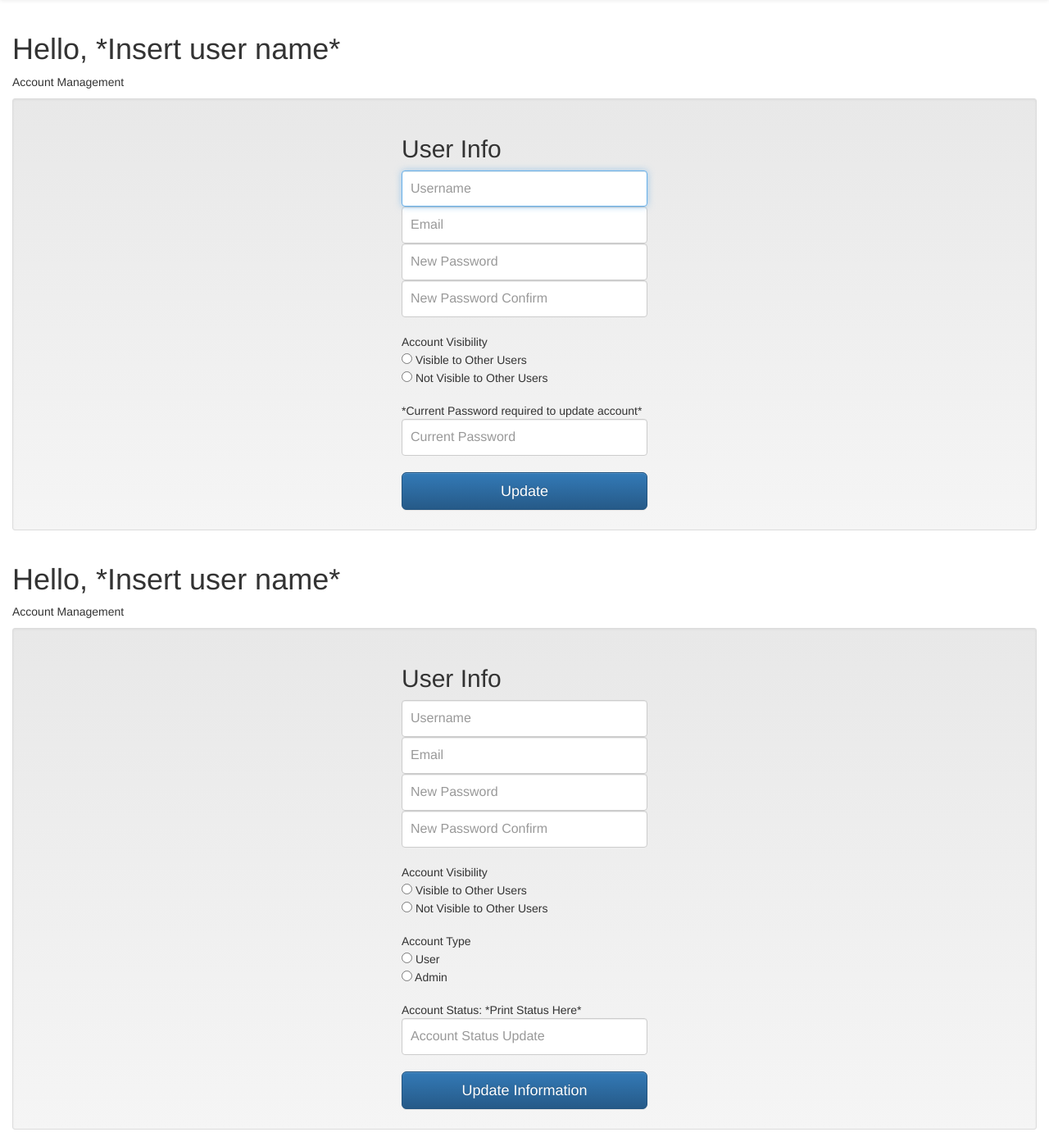
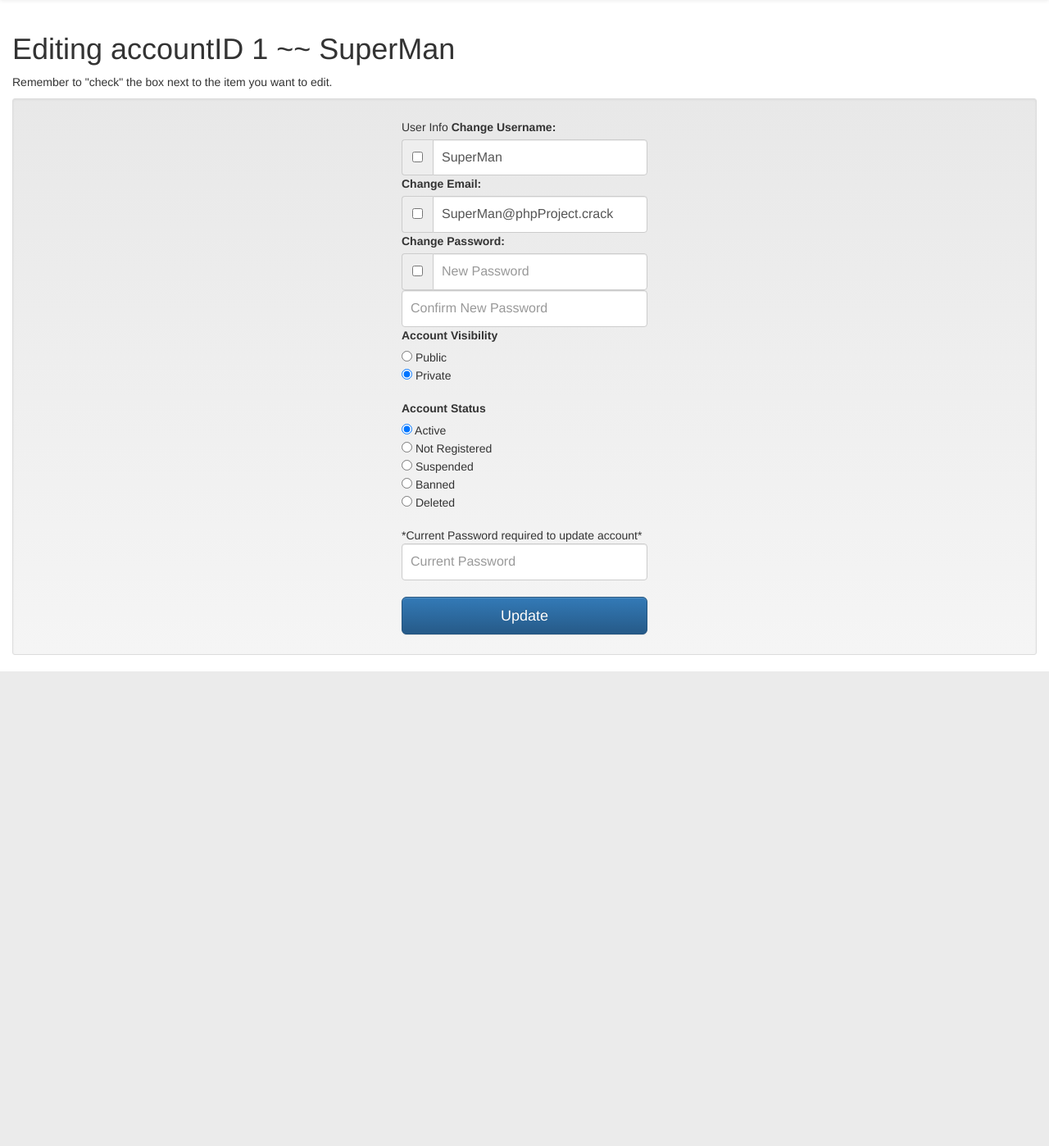
Before and after one commit to bkohler616/PhpLoginSys, a PHP site: page /AccountEdit.php?UserID=1 in a window 1280 px wide. Shown: the part 51-1449 px from the top of the page at 82% size. After the commit the page ends 870 px from the top, so only its background shows below. Run offline with PHP 8.4, Linux system fonts and the light colour scheme; a user stored in the database is signed in; data comes from the database, SQL or seed files in the repository; both versions use the stored data as it was after the commit.

Commit message:
Stuff about how this is broken and stuff. Will comment later maybe.

```diff
--- a/AccountEdit.php
+++ b/AccountEdit.php
@@ -1,5 +1,75 @@
 <?php $activePage = "accountEdit";
-require_once('phpItems.php'); ?>
+require_once('phpItems.php');
+StartSessionSafely();
+$errorExists = false;
+$errorMsg = "";
+$IsPasswordConfirmed = false;
+if (isset($_POST['changingUserID'])) {
+    //Validate if password is okay.
+    $testPass = preg_match($passwordRegex, $_POST["currentPassword"], $password);
+
+    $validInfo = false;
+    if ($testPass == 1) {
+        $validInfo = true;
+    }
+    if ($validInfo) {
+        $username = $_SESSION['Username'];
+        $query = mysqli_query($connection, "SELECT Login_Check('$username', '$password')") Or die("No Query String");
+        if (isset($query)) {
+            $row = mysqli_fetch_array($query)["Login_Check('$username', '$password')"];
+
+            if ($row == "Username and password match") {
+                $IsPasswordConfirmed = true;
+            } elseif ($row == "Username and password do not match") {
+                $errorExists = true;
+                $errorMsg = $errorMsg . "\nUsername and password do not match.";
+            } else {
+                $errorExists = true;
+                $errorMsg = $errorMsg . "\nUsername not found. Maybe you should sign up? (shouldn't appear here";
+            }
+        } else {
+            $errorExists = true;
+            $errorMsg = $errorMsg . "\nCritical issue. Query did not generate.";
+        }
+    } else {
+        $errorExists = true;
+        $errorMsg = "Confirmation password not valid.";
+    }
+
+}
+if ($IsPasswordConfirmed) {
+    $errorExists = true;
+    $errorMsg = "password confirmed!";
+
+}
+
+if (!isset($_GET['UserID']))
+    RedirectTo404(Errors::UserNotGiven);
+//TODO: Only specific people can edit. User and admins in hierarchy.
+if (!isset($_SESSION['UserID']))
+    RedirectTo403(Errors::NotLoggedIn);
+
+//User should be logged in from here on.
+$IsAllowedAccess = false;
+$IsOwnAccount = false;
+$UserIsAdmin = false;
+$UserIsSelfSuper = false;
+//Make a quick query to gather the information. Might as well grab it all just in case.
+$query = mysqli_query($connection, "SELECT UserID, AccountTypeID, Username, Email, AccountStatusID, AccountVisibilityID, DateCreated FROM Users WHERE UserID = " . $_GET['UserID']);
+if (!isset($query) || !$query) die($connection->error);
+$data = $query->fetch_assoc();
+
+if (($_SESSION['AccountTypeID'] > $data['AccountTypeID'] && $_SESSION['AccountTypeID'] != AccountType::Standard))
+    $UserIsAdmin = true;
+elseif ($_SESSION['AccountTypeID'] == AccountType::SuperAdministrator && $_GET['UserID'] == $_SESSION['UserID']) {
+    $UserIsAdmin = true;
+    $UserIsSelfSuper = true;
+} elseif ($_SESSION['UserID'] == $_GET['UserID'])
+    $IsOwnAccount = true;
+else
+    RedirectTo403(Errors::AdminOnly);
+
+?>
 <!DOCTYPE HTML>
 <HTML>
 <head>
@@ -11,92 +81,104 @@ require_once('phpItems.php'); ?>
 <?php require_once("NavBar.php"); ?>
 
 
-<!-- THIS IS THE USER SECTION THAT WILL APPEAR IF USER-->
 <div class="container-fluid">
-    <h1>Hello, *Insert user name*</h1>
-    <p>Account Management</p>
+    <h1>Editing accountID <?php echo $data['UserID'] . " ~~ " . $data['Username'] ?></h1>
+    <p>Remember to "check" the box next to the item you want to edit.</p>
+    <?php if ($errorExists) { ?>
+        <div class='alert alert-danger' role='alert'>
+            Error: <?php echo $errorMsg ?>
+        </div>
+
+    <?php } ?>
 
     <div class="well well-sm">
-        <form class="form-signin">
+        <form class="form-signin" method="post">
+            <input type="hidden" name="changingUserID" value="<?php echo $data['UserID'] ?>"
             <h2 class="form-signin-heading">User Info</h2>
 
-            <label for="inputUsername" class="sr-only">Username</label>
-            <input type="text" id="inputUsername" class="form-control" placeholder="Username" required=""
-                   autofocus="">
+            <label class="form-item-heading" for="changeUsername"> Change Username: </label>
+            <div class="input-group">
+                <span class="input-group-addon">
+                    <input type="checkbox" name="changeUsername">
+                </span>
+                <input type="text" name="inputUsername" class="form-control" placeholder="Username"
+                       value="<?php echo $data['Username'] ?>">
+            </div>
 
-            <label for="inputEmail" class="sr-only">Email</label>
-            <input type="email" id="inputEmail" class="form-control" placeholder="Email" required=""
-                   autofocus="">
+            <label class="form-item-heading" for="inputEmail">Change Email:</label>
+            <div class="input-group">
+                <span class="input-group-addon">
+                    <input type="checkbox" name="changeEmail">
+                </span>
+                <input type="email" name="inputEmail" class="form-control" placeholder="Email"
+                       value="<?php echo $data['Email'] ?>">
+            </div>
 
-            <label for="inputPassword" class="sr-only">New Password</label>
-            <input type="password" id="inputPassword" class="form-control" placeholder="New Password" required="">
+            <label class="form-item-heading" for="inputEmail">Change Password:</label>
+            <div class="input-group">
+                <span class="input-group-addon">
+                    <input type="checkbox" name="changeEmail">
+                </span>
+                <input type="password" name="inputNewPassword" class="form-control" placeholder="New Password">
+            </div>
+            <input type="password" name="inputConfirmPassword" class="form-control" placeholder="Confirm New Password">
 
-            <label for="inputPassword" class="sr-only">New Password Confirm</label>
-            <input type="password" id="inputPassword" class="form-control" placeholder="New Password Confirm" required="">
 
-            <br>Account Visibility
-            <div>
-                <input type="radio" name="accountVisibilityPublic" value=<?php AccountVisibility::PublicAccount ?>>
-                Visible to Other Users<br>
-                <input type="radio" name="accountVisibilityPrivate" value=<?php AccountVisibility::PrivateAccount ?>>
-                Not
-                Visible to Other Users<br>
-            </div>
+            <label class="form-item-heading" for="accountVisibility">Account Visibility</label>
+            <br>
+            <input type="radio" name="accountVisibility" value=<?php echo AccountVisibility::PublicAccount ?>
+                <?php if ($data['AccountVisibilityID'] == AccountVisibility::PublicAccount) echo "checked" ?>>
+            Public
+            <br>
+            <input type="radio" name="accountVisibility" value=<?php echo AccountVisibility::PrivateAccount ?>
+                <?php if ($data['AccountVisibilityID'] == AccountVisibility::PrivateAccount) echo "checked" ?>>
+            Private
+            <br>
+            <br>
+
+            <?php if ($UserIsAdmin) { ?>
+                <label class="form-item-heading" for="accountStatus">Account Status</label>
+                <br>
+                <input type="radio" name="accountStatus" value=<?php echo AccountStatus::Active ?>
+                    <?php if ($data['AccountStatusID'] == AccountStatus::Active) echo "checked" ?>> Active
+                <br>
+                <input type="radio" name="accountStatus" value=<?php echo AccountStatus::NotRegistered ?>
+                    <?php if ($data['AccountStatusID'] == AccountStatus::NotRegistered) echo "checked" ?>> Not Registered
+                <br>
+                <input type="radio" name="accountStatus" value=<?php echo AccountStatus::Suspended ?>
+                    <?php if ($data['AccountStatusID'] == AccountStatus::Suspended) echo "checked" ?>> Suspended
+                <br>
+                <input type="radio" name="accountStatus" value=<?php echo AccountStatus::Banned ?>
+                    <?php if ($data['AccountStatusID'] == AccountStatus::Banned) echo "checked" ?>> Banned
+                <br>
+                <input type="radio" name="accountStatus" value=<?php echo AccountStatus::Deleted ?>
+                    <?php if ($data['AccountStatusID'] == AccountStatus::Deleted) echo "checked" ?>> Deleted
+                <br>
+                <?php if (!$UserIsSelfSuper) { ?>
+                    <br>
+                    <label class="form-item-heading" for="accountType">Account Type</label>
+                    <br>
+                    <input type="radio" name="accountType" value=<?php echo AccountType::Banned ?>
+                        <?php if ($data['AccountTypeID'] == AccountType::Banned) echo "checked" ?>> Banned
+                    <br>
+                    <input type="radio" name="accountType" value=<?php echo AccountType::Standard ?>
+                        <?php if ($data['AccountTypeID'] == AccountType::Standard) echo "checked" ?>> Standard
+                    <br>
+                    <?php if ($_SESSION['AccountTypeID'] == AccountType::SuperAdministrator) { ?>
+                        <input type="radio" name="accountType" value=<?php echo AccountType::Administrator ?>
+                            <?php if ($data['AccountTypeID'] == AccountType::Administrator) echo "checked" ?>> Administrator
+                        <br>
+                    <?php }
+                }
+            } ?>
 
             <br>*Current Password required to update account*
 
             <label for="inputPassword" class="sr-only">Password</label>
-            <input type="password" id="inputPassword" class="form-control" placeholder="Current Password" required=""><br>
+            <input type="password" name="currentPassword" class="form-control" placeholder="Current Password"
+                   required=""><br>
 
-            <button class="btn btn-lg btn-primary btn-block" type="submit">Update</button>
-        </form>
-    </div>
-</div>
-
-
-
-<!-- THIS IS THE ADMIN SECTION THAT WILL APPEAR IF ADMIN-->
-<div class="container-fluid">
-    <h1>Hello, *Insert user name*</h1>
-    <p>Account Management</p>
-
-    <div class="well well-sm">
-        <form class="form-signin">
-            <h2 class="form-signin-heading">User Info</h2>
-
-            <label for="inputUsername" class="sr-only">Username</label>
-            <input type="text" id="inputUsername" class="form-control" placeholder="Username" required=""
-                   autofocus="">
-
-            <label for="inputEmail" class="sr-only">Email</label>
-            <input type="email" id="inputEmail" class="form-control" placeholder="Email" required=""
-                   autofocus="">
-
-            <label for="inputPassword" class="sr-only">New Password</label>
-            <input type="password" id="inputPassword" class="form-control" placeholder="New Password" required="">
-
-            <label for="inputPassword" class="sr-only">New Password Confirm</label>
-            <input type="password" id="inputPassword" class="form-control" placeholder="New Password Confirm" required="">
-
-            <br>Account Visibility
-            <div>
-                <input type="radio" name="accountVisibility" value=1> Visible to Other Users<br>
-                <input type="radio" name="accountVisibility" value=0> Not Visible to Other Users<br>
-            </div>
-
-            <br>Account Type
-            <div>
-                <input type="radio" name="accountType" value=1> User<br>
-                <input type="radio" name="accountType" value=0> Admin<br>
-            </div>
-
-            <br>Account Status: *Print Status Here*
-
-
-            <input type="text" id="accountStatus" class="form-control" placeholder="Account Status Update" required=""><br>
-
-
-            <button class="btn btn-lg btn-primary btn-block" type="submit">Update Information</button>
+            <button class="btn btn-lg btn-primary btn-block" type="submit" formmethod="post">Update</button>
         </form>
     </div>
 </div>
--- a/User.php
+++ b/User.php
@@ -97,7 +97,7 @@ $data = $query->fetch_assoc();
                     echo "<a class='btn btn-primary' href='./AccountEdit.php?UserID=" . $data['UserID'] . "'>Edit This account &rightarrow;</a></br></br>";
                     echo "<a class='btn btn-primary' href='./UserListing.php'>Return to user listing</a>";
                 } else if ($IsOwnPage) {
-                    echo "<a class='btn btn-primary' href='./AccountEdit?UserID=" . $data['UserID'] . "'>Edit This account &rightarrow;</a>";
+                    echo "<a class='btn btn-primary' href='./AccountEdit.php?UserID=" . $data['UserID'] . "'>Edit This account &rightarrow;</a>";
                 }
                 ?>
             </div>
--- a/jsItems.php
+++ b/jsItems.php
@@ -1,2 +1,2 @@
-<script src="JS/bootstrap.min.js" rel="script"> </script>
 <script src="JS/jquery-2.2.3.min.js" rel="script"> </script>
+<script src="JS/bootstrap.min.js" rel="script"></script>
--- a/phpItems.php
+++ b/phpItems.php
@@ -58,9 +58,11 @@ function RedirectToHome(){
 
 /**
  * Redirect to the 404 page. Just used as general redirect for not found.
+ * @param $reasonOfRedirect int - The reason for redirect. Use Errors enum values.
  */
-function RedirectTo404(){
-    header('Location: /PhpLoginSys/404.php');
+function RedirectTo404($reasonOfRedirect)
+{
+    header('Location: /PhpLoginSys/404.php?Reason="' . $reasonOfRedirect . '"');
 }
 
 function RedirectTo403($reasonOfRedirect)
@@ -162,6 +164,9 @@ abstract class Errors
 {
     const AdminOnly = 1;
     const PrivateAccount = 2;
+    const NotLoggedIn = 3;
+    const UserDoesNotExist = 4;
+    const UserNotGiven = 5;
 
     static function GetError($errorToReturn)
     {
@@ -170,6 +175,12 @@ abstract class Errors
                 return "Admins are allowed there. Not standard users. Sorry.";
             case Errors::PrivateAccount:
                 return "You attempted to access a private account. Sadly, you do not have the permissions for this";
+            case Errors::NotLoggedIn:
+                return "You are not logged in, so you cannot see this page. Please login.";
+            case Errors::UserDoesNotExist:
+                return "The user account provided doesn't exist.";
+            case Errors::UserNotGiven:
+                return "A user was not provided.";
         }
         return "error";
     }
```
Also changed, not shown: Login.php (+6 -2 lines), MainDatabase.sql (+23 -3 lines), SignUp.php (+7 -15 lines).
